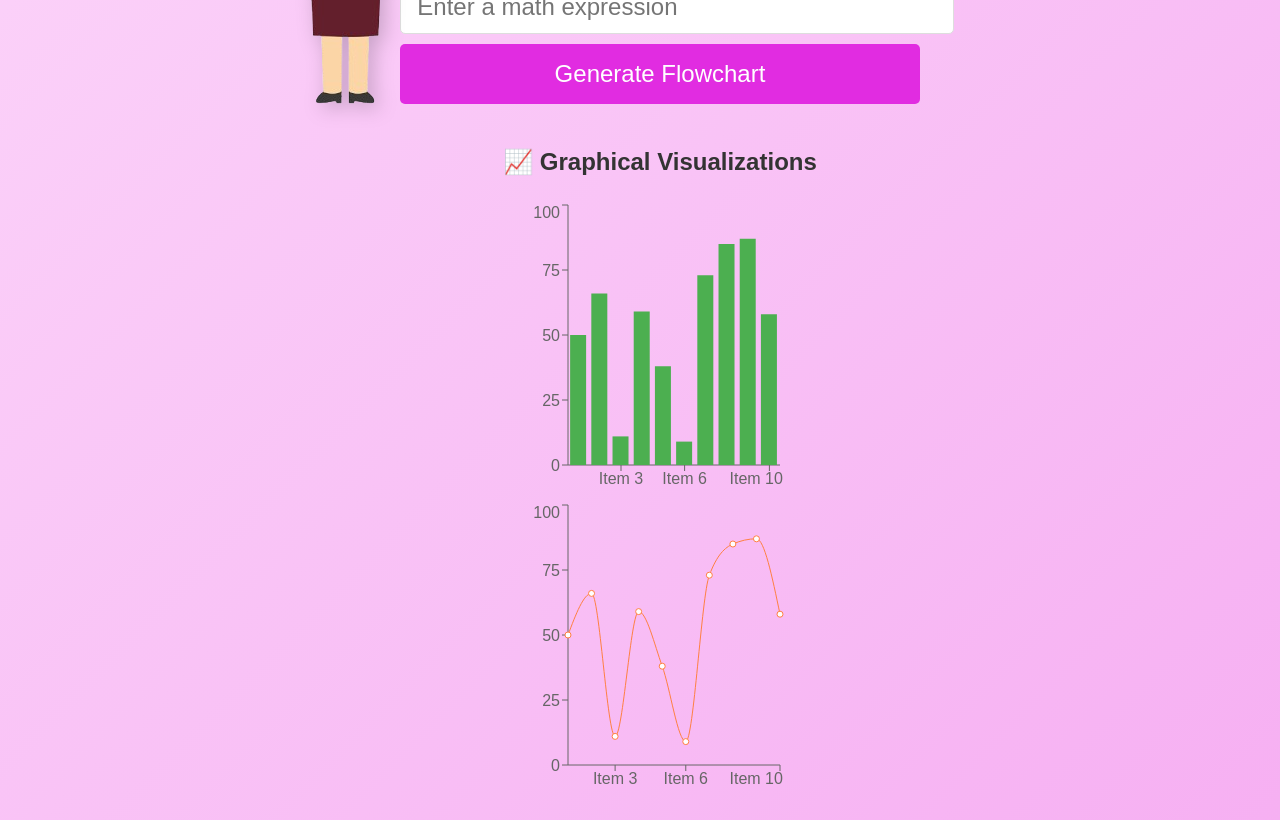
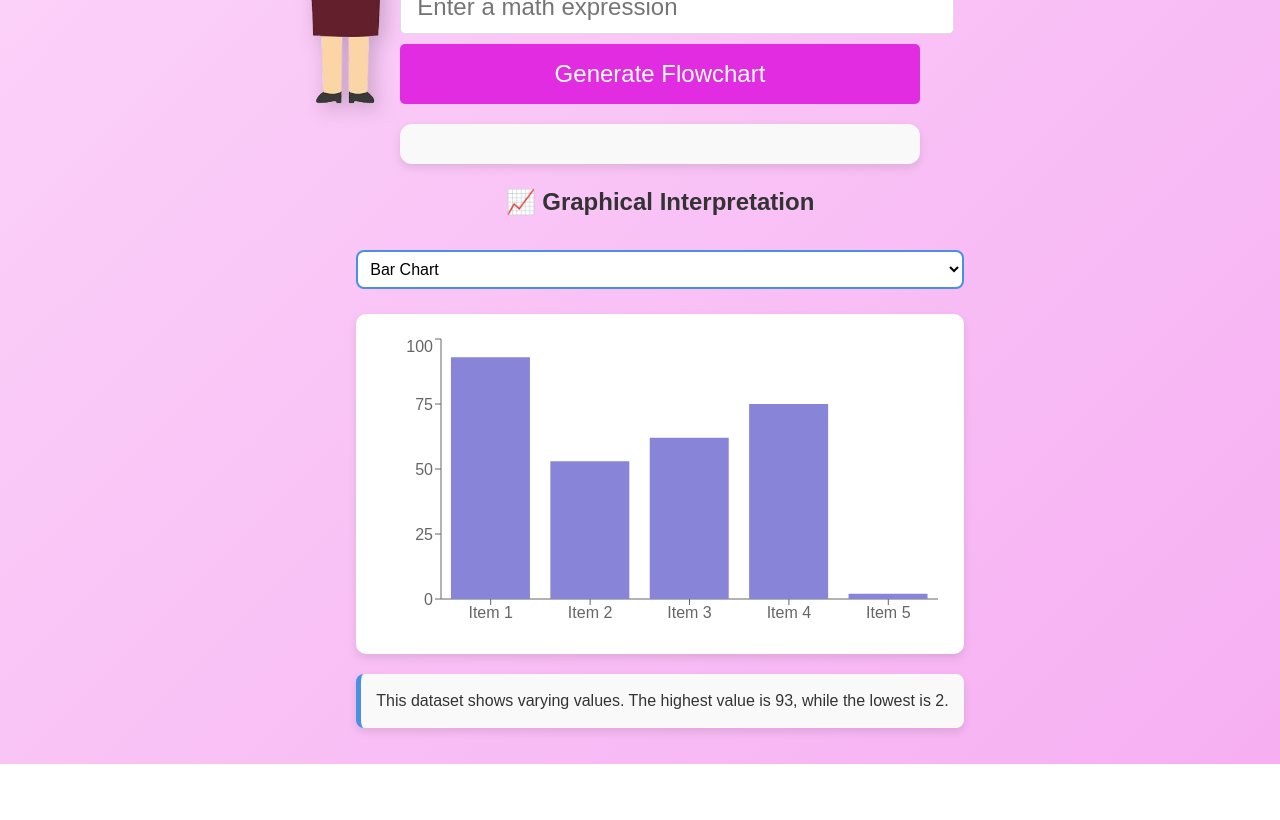
Before and after one commit to Vasvi123/NeuroVerse, a React (Vite) app: page / in a window 1280 px wide. Shown: the part 460-1280 px from the top of the page. After the commit the page ends 1224 px from the top, so only its background shows below. Built offline with nearby package versions, Linux system fonts and the light colour scheme.

Commit message:
updated flowcharts

```diff
--- a/src/Dyscalculia.css
+++ b/src/Dyscalculia.css
@@ -149,31 +149,99 @@ li:hover {
 .divisible-by-5 {
   background: linear-gradient(135deg, #ff9a9e, #fad0c4);
 }
-
 .flowchart-container {
   display: flex;
   flex-direction: column;
   align-items: center;
+  gap: 15px;
   margin-top: 20px;
-  gap: 15px;
+  padding: 20px;
+  background: #f9f9f9;
+  border-radius: 12px;
+  box-shadow: 0px 4px 10px rgba(0, 0, 0, 0.1);
+  max-width: 600px;
+  margin-left: auto;
+  margin-right: auto;
 }
 
 .flowchart-step {
   display: flex;
   flex-direction: column;
   align-items: center;
-  background: #f9f9f9;
-  padding: 10px;
-  border-radius: 8px;
-  box-shadow: 0 2px 5px rgba(0, 0, 0, 0.2);
-  width: 250px;
+  justify-content: center;
+  padding: 15px;
+  width: 80%;
+  background: rgb(113, 210, 243);
+  border-radius: 10px;
+  box-shadow: 0px 4px 8px rgb(86, 86, 230);
+  position: relative;
+  transition: transform 0.3s ease-in-out, box-shadow 0.3s ease-in-out;
+  color:#031739
+}
+
+.flowchart-step:hover {
+  transform: scale(1.05);
+  box-shadow: 0px 6px 12px rgba(0, 0, 0, 0.2);
+}
+
+.step-label {
+  font-size: 18px;
+  font-weight: bold;
+  color: rgb(49, 49, 131);
+}
+
+.flowchart-step p {
+  margin: 5px 0 0;
+  font-size: 16px;
+  color: #333;
   text-align: center;
 }
 
-.flowchart-box {
-  background: #4CAF50;
-  color: white;
-  padding: 10px;
-  border-radius: 5px;
-  font-weight: bold;
+/* Connecting lines */
+.flowchart-step::after {
+  content: "";
+  width: 3px;
+  height: 20px;
+  background: #4a90e2;
+  position: absolute;
+  bottom: -20px;
+  left: 50%;
+  transform: translateX(-50%);
 }
+
+.flowchart-step:last-child::after {
+  display: none;
+}
+.chart-selector {
+  margin: 10px 0;
+  padding: 8px;
+  border-radius: 8px;
+  font-size: 16px;
+  border: 2px solid #4a90e2;
+  cursor: pointer;
+  background: white;
+  transition: 0.3s;
+}
+
+.chart-selector:hover {
+  background: #f0f8ff;
+}
+
+.chart-container {
+  margin-top: 15px;
+  background: #ffffff;
+  padding: 20px;
+  border-radius: 10px;
+  box-shadow: 0px 4px 8px rgba(0, 0, 0, 0.1);
+}
+
+.chart-interpretation {
+  margin-top: 20px;
+  padding: 15px;
+  background: #f9f9f9;
+  border-left: 5px solid #4a90e2;
+  border-radius: 8px;
+  font-size: 16px;
+  color: #333;
+  box-shadow: 0px 4px 8px rgba(0, 0, 0, 0.1);
+}
--- a/src/Dyscalculia.jsx
+++ b/src/Dyscalculia.jsx
@@ -2,7 +2,7 @@ import React, { useState, useEffect } from "react";
 import { motion } from "framer-motion";
 import {
   BarChart, Bar, XAxis, YAxis, Tooltip, ResponsiveContainer,
-  LineChart, Line
+  LineChart, Line, PieChart, Pie, Cell
 } from "recharts";
 import "./Dyscalculia.css";
 
@@ -11,18 +11,27 @@ const Dyscalculia = () => {
   const [interpretation, setInterpretation] = useState(null);
   const [mathInput, setMathInput] = useState("");
   const [mathSteps, setMathSteps] = useState([]);
+  const [chartType, setChartType] = useState("Bar");
   const [chartData, setChartData] = useState([]);
+  const [chartInterpretation, setChartInterpretation] = useState("");
 
   useEffect(() => {
     generateChartData();
   }, []);
 
   const generateChartData = () => {
-    const data = Array.from({ length: 10 }, (_, i) => ({
+    const data = Array.from({ length: 5 }, (_, i) => ({
       name: `Item ${i + 1}`,
       value: Math.floor(Math.random() * 100),
     }));
     setChartData(data);
+    interpretChartData(data);
+  };
+
+  const interpretChartData = (data) => {
+    const highest = Math.max(...data.map((d) => d.value));
+    const lowest = Math.min(...data.map((d) => d.value));
+    setChartInterpretation(`This dataset shows varying values. The highest value is ${highest}, while the lowest is ${lowest}.`);
   };
 
   const isPrime = (num) => {
@@ -46,7 +55,8 @@ const Dyscalculia = () => {
 
   const evaluateExpression = (expr) => {
     try {
-      const result = new Function(`return (${expr})`)();
+      const sanitizedExpr = expr.replace(/[^-()\d/*+.]/g, "");
+      const result = eval(sanitizedExpr);
       return isNaN(result) ? "Invalid Input" : result;
     } catch {
       return "Invalid mathematical expression";
@@ -63,11 +73,15 @@ const Dyscalculia = () => {
 
     const steps = [
       { step: "Start", description: `Expression: ${mathInput}` },
+      { step: "→", description: "Performing Calculation..." },
       { step: "Calculation", description: `Result: ${result}` },
+      { step: "→", description: "Finalizing Answer..." },
       { step: "End", description: "Final Answer Computed Successfully!" },
     ];
     setMathSteps(steps);
   };
+
+  const COLORS = ["#0088FE", "#00C49F", "#FFBB28", "#FF8042", "#A28BFE"];
 
   return (
     <div className="dyscalculia-page">
@@ -90,19 +104,14 @@ const Dyscalculia = () => {
         <button onClick={interpretNumber}>Interpret</button>
 
         {interpretation && (
-          <motion.div
-            className="interpretation-container"
-            initial={{ opacity: 0, y: 20 }}
-            animate={{ opacity: 1, y: 0 }}
-            transition={{ duration: 0.5 }}
-          >
-            <motion.div className="interpretation-box even-odd" whileHover={{ scale: 1.1 }} transition={{ duration: 0.3 }}>
+          <motion.div className="interpretation-container" initial={{ opacity: 0, y: 20 }} animate={{ opacity: 1, y: 0 }} transition={{ duration: 0.5 }}>
+            <motion.div className="interpretation-box even-odd" whileHover={{ scale: 1.1 }}>
               <h3>{interpretation.evenOdd}</h3>
             </motion.div>
-            <motion.div className="interpretation-box prime-composite" whileHover={{ scale: 1.1 }} transition={{ duration: 0.3 }}>
+            <motion.div className="interpretation-box prime-composite" whileHover={{ scale: 1.1 }}>
               <h3>{interpretation.primeComposite}</h3>
             </motion.div>
-            <motion.div className="interpretation-box divisible-by-5" whileHover={{ scale: 1.1 }} transition={{ duration: 0.3 }}>
+            <motion.div className="interpretation-box divisible-by-5" whileHover={{ scale: 1.1 }}>
               <h3>{interpretation.divisibleBy5}</h3>
             </motion.div>
           </motion.div>
@@ -115,13 +124,7 @@ const Dyscalculia = () => {
         <button onClick={breakDownMath}>Generate Flowchart</button>
         <div className="flowchart-container">
           {mathSteps.map((step, index) => (
-            <motion.div
-              key={index}
-              className="flowchart-step"
-              initial={{ y: -20, opacity: 0 }}
-              animate={{ y: 0, opacity: 1 }}
-              transition={{ duration: 0.5, delay: index * 0.3 }}
-            >
+            <motion.div key={index} className="flowchart-step" initial={{ y: -20, opacity: 0 }} animate={{ y: 0, opacity: 1 }} transition={{ duration: 0.5, delay: index * 0.3 }}>
               <span className="step-label">{step.step}</span>
               <p>{step.description}</p>
             </motion.div>
@@ -130,24 +133,20 @@ const Dyscalculia = () => {
       </motion.div>
 
       <motion.div whileHover={{ scale: 1.05 }}>
-        <h2>📈 Graphical Visualizations</h2>
-        <ResponsiveContainer width="90%" height={300}>
-          <BarChart data={chartData}>
-            <XAxis dataKey="name" />
-            <YAxis />
-            <Tooltip />
-            <Bar dataKey="value" fill="#4CAF50" />
-          </BarChart>
-        </ResponsiveContainer>
+        <h2>📈 Graphical Interpretation</h2>
+        <select className="chart-selector" value={chartType} onChange={(e) => setChartType(e.target.value)}>
+          <option value="Bar">Bar Chart</option>
+          <option value="Pie">Pie Chart</option>
+          <option value="Line">Line Chart</option>
+        </select>
 
-        <ResponsiveContainer width="90%" height={300}>
-          <LineChart data={chartData}>
-            <XAxis dataKey="name" />
-            <YAxis />
-            <Tooltip />
-            <Line type="monotone" dataKey="value" stroke="#FF8042" />
-          </LineChart>
-        </ResponsiveContainer>
+        <div className="chart-container">
+          {chartType === "Bar" && <ResponsiveContainer width="100%" height={300}><BarChart data={chartData}><XAxis dataKey="name" /><YAxis /><Tooltip /><Bar dataKey="value" fill="#8884d8" /></BarChart></ResponsiveContainer>}
+          {chartType === "Pie" && <ResponsiveContainer width="100%" height={300}><PieChart><Pie data={chartData} dataKey="value" nameKey="name" cx="50%" cy="50%" outerRadius={100} fill="#8884d8" label>{chartData.map((_, index) => (<Cell key={index} fill={COLORS[index % COLORS.length]} />))}</Pie></PieChart></ResponsiveContainer>}
+          {chartType === "Line" && <ResponsiveContainer width="100%" height={300}><LineChart data={chartData}><XAxis dataKey="name" /><YAxis /><Tooltip /><Line type="monotone" dataKey="value" stroke="#82ca9d" /></LineChart></ResponsiveContainer>}
+        </div>
+
+        <p className="chart-interpretation">{chartInterpretation}</p>
       </motion.div>
     </div>
   );
--- a/src/SPDSettings.css
+++ b/src/SPDSettings.css
@@ -5,7 +5,14 @@
   max-width: 500px;
   margin: auto;
   box-shadow: 0px 4px 10px rgba(0, 0, 0, 0.1);
+
+  /* Centering the box */
+  position: absolute;
+  top: 50%;
+  left: 50%;
+  transform: translate(-50%, -50%);
 }
+
 
   /* Header Styling */
   h2 {
```
Lines whose indentation alone changed are shown as unchanged.
